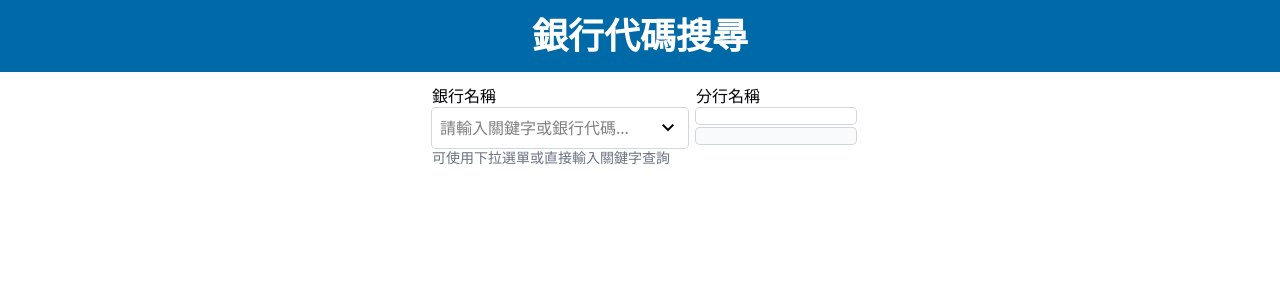
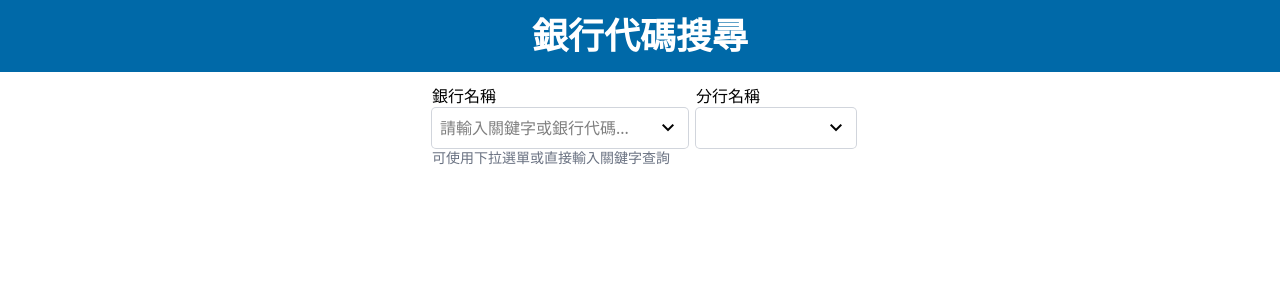
Before and after one commit to tw30006/bankSearch, a React (Vite) app: page / in a window 1280 px wide. Shown: the top 300 px of the page. Built offline with nearby package versions, Linux system fonts and the light colour scheme.

Commit message:
feat: 新增點選總行後對應的分行功能

```diff
--- a/src/App.jsx
+++ b/src/App.jsx
@@ -1,7 +1,7 @@
-import Header from './layout/Header';
-import SearchBank from './components/SearchBank';
-import Papa from 'papaparse';
-import { useEffect, useState } from 'react';
+import Header from "./layout/Header";
+import SearchBank from "./components/SearchBank";
+import Papa from "papaparse";
+import { useEffect, useState } from "react";
 
 //data現在是一包大資料
 //
@@ -14,7 +14,7 @@ function App() {
 
   //這裡處理csv轉json
   const getBankData = () => {
-    Papa.parse('/data.csv', {
+    Papa.parse("/data.csv", {
       download: true,
       header: true,
       skipEmptyLines: true,
@@ -32,13 +32,18 @@ function App() {
     const regex =
       /^(.+?(銀行|公司|有限公司|商業銀行|農會|信用合作社|信用部))(.+)?$/;
     const handleBanks = bankData.map((bank) => {
-      const match = bank['機構名稱'].match(regex);
+      const cleanedOrgName = String(bank["機構名稱"] || "").replace(
+        /股份有限公司/g,
+        ""
+      );
+      const match = cleanedOrgName.match(regex);
       return {
-        headOffice: match?.[1] || '',
-        branchOffice: match?.[3] || '',
-        headOfficeCode: bank['總機構代號'],
-        address: bank['地址'],
-        tel: bank['電話'],
+        headOffice: match?.[1] || "",
+        branchOffice: match?.[3] || "",
+        headOfficeCode: bank["總機構代號"],
+        branchCode: bank["機構代號"],
+        address: bank["地址"],
+        tel: bank["電話"],
       };
     });
     return handleBanks;
@@ -56,7 +61,6 @@ function App() {
       processedData.forEach((bank) => {
         return uniqueMap.set(bank.headOfficeCode, bank.headOffice);
       });
-      // console.log(uniqueMap);
 
       const headOfficeArr = Array.from(uniqueMap, ([code, bankName]) => ({
         code,
@@ -69,7 +73,10 @@ function App() {
   return (
     <>
       <Header />
-      <SearchBank headOfficeList={headOfficeList} />
+      <SearchBank
+        headOfficeList={headOfficeList}
+        processedBankList={processedBankList}
+      />
     </>
   );
 }
--- a/src/components/SearchBank.jsx
+++ b/src/components/SearchBank.jsx
@@ -1,10 +1,13 @@
 import { useState, useEffect } from "react";
 
-const searchBank = ({ headOfficeList }) => {
+const searchBank = ({ headOfficeList, processedBankList }) => {
   console.log(headOfficeList);
   const [selectedHeadOffice, setSelectedHeadOffice] = useState("");
+  const [selectedBranch, setSelectedBranch] = useState("");
   const [isOpenHeadOffice, setIsOpenHeadOffice] = useState(false);
+  const [isOpenBranch, setIsOpenBranch] = useState(false);
   const [filterHeadOffice, setFilterHeadOffice] = useState([]);
+  const [filterBranches, setFilterBranches] = useState([]);
 
   const handleSelectOption = (headOffice) => {
     setSelectedHeadOffice(`${headOffice.code} ${headOffice.bankName}`);
@@ -15,6 +18,14 @@ const searchBank = ({ headOfficeList }) => {
   }, [headOfficeList]);
   const handleHeadOfficeList = () => {
     setIsOpenHeadOffice(!isOpenHeadOffice);
+  };
+
+  const handleSelectBrnanch = (branch) => {
+    setSelectedBranch(branch);
+    setIsOpenBranch(false);
+  };
+  const handleBranchList = () => {
+    setIsOpenBranch(!isOpenBranch);
   };
 
   const handleInputHeadOffice = (e) => {
@@ -31,6 +42,32 @@ const searchBank = ({ headOfficeList }) => {
     setFilterHeadOffice(next);
     setIsOpenHeadOffice(true);
   };
+
+  const handleFilterBranch = () => {
+    const headOfficeName = selectedHeadOffice.split(" ")[1];
+    console.log(headOfficeName);
+    const branches = processedBankList.filter((bank) => {
+      return bank.headOffice === headOfficeName;
+    });
+    return branches;
+  };
+  useEffect(() => {
+    if (selectedHeadOffice) {
+      setFilterBranches(handleFilterBranch);
+      setIsOpenBranch(true);
+    }
+    console.log(filterBranches);
+  }, [selectedHeadOffice]);
+
+  const handleSelectedBranch = () => {
+    setSelectedBranch(selectedBranch);
+    setIsOpenBranch(false);
+  };
+  useEffect(() => {
+    if (selectedBranch) {
+      handleSelectedBranch;
+    }
+  }, [selectedBranch]);
   return (
     <>
       <div className="flex justify-center my-3">
@@ -78,13 +115,35 @@ const searchBank = ({ headOfficeList }) => {
         <section>
           <label htmlFor="branchName">分行名稱</label>
           <div className="relative w-[10rem]">
-            <button
-              className="flex w-full items-center justify-between rounded bg-white p-2 ring-1 ring-gray-300"
-              id="branchName"
-            ></button>
-            <ul className="z-2 absolute mt-1 w-full rounded bg-gray-50 ring-1 ring-gray-300 max-h-60 overflow-y-auto">
-              <li className="cursor-pointer p-2 hover:bg-gray-200"></li>
-            </ul>
+            <div className="flex w-full items-center justify-between rounded bg-white p-2 ring-1 ring-gray-300">
+              <input
+                className="w-full outline-none"
+                id="branchName"
+                value={selectedBranch}
+              />
+              <span
+                className="material-symbols-outlined"
+                onClick={() => handleBranchList()}
+              >
+                {isOpenBranch ? "stat_1" : "stat_minus_1"}
+              </span>
+            </div>
+
+            {isOpenBranch && (
+              <ul className="z-2 absolute mt-1 w-full rounded bg-gray-50 ring-1 ring-gray-300 max-h-60 overflow-y-auto">
+                {filterBranches.map((branch) => {
+                  return (
+                    <li
+                      className="cursor-pointer p-2 hover:bg-gray-200"
+                      key={branch.branchCode}
+                      onClick={() => handleSelectBrnanch(branch.branchOffice)}
+                    >
+                      {branch.branchOffice}
+                    </li>
+                  );
+                })}
+              </ul>
+            )}
           </div>
         </section>
       </div>
```
